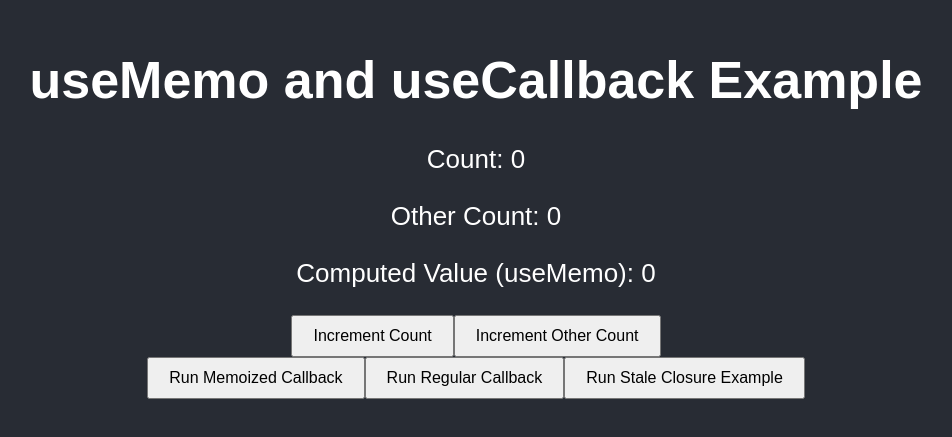
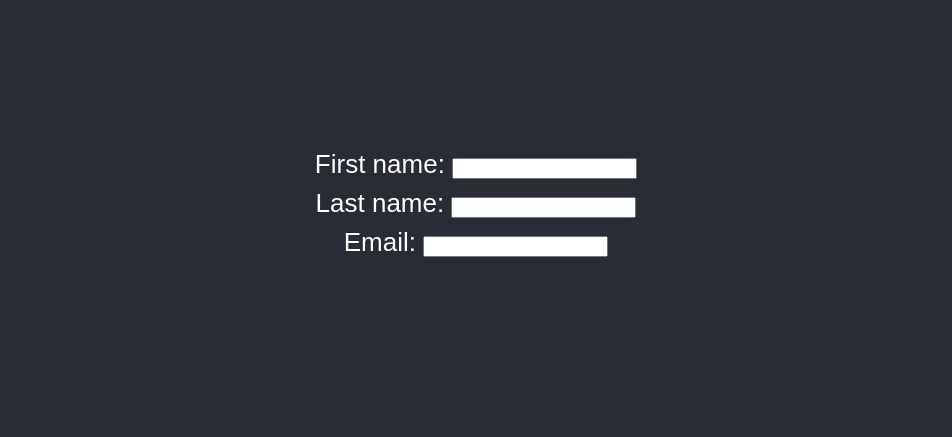
Before and after one commit to troloko8/FrontLearning, a React (Create React App) app in the folder react-learning-tool/: page / in a window 1280 px wide. Shown: the part 193-630 px from the top of the page, without its empty margins (164-1116 px from the left). Built offline with nearby package versions, Linux system fonts and the light colour scheme.

Commit message:
Optimazed Reduxer example

```diff
--- a/react-learning-tool/src/App.tsx
+++ b/react-learning-tool/src/App.tsx
@@ -10,6 +10,8 @@ import { TearingExample } from './components/useSyncExternalStore/TearingExample
 import FragmentsExample from './components/fragments/FragmentsExample';
 import OptimazedList from './components/optimazedList/OptimazedList';
 import UseMemoCallbackExample from './components/useMemoCalback/useMemoCalback';
+import { CustomHookExample } from './components/customHook/CustomHookExample';
+import { ReducerForm } from './components/useReducer/ReducerForm';
 
 function App() {
 
@@ -26,7 +28,9 @@ function App() {
         {/* <FragmentsExample /> */}
 
         {/* <OptimazedList /> */}
-        <UseMemoCallbackExample />
+        {/* <UseMemoCallbackExample /> */}
+        {/* <CustomHookExample /> */}
+        <ReducerForm />
       </main>
     </div>
   );
--- /dev/null
+++ b/react-learning-tool/src/components/useReducer/ReducerForm.tsx
@@ -0,0 +1,69 @@
+import React from "react"
+import { TextInput } from "./TextInput"
+
+export type StateType = {
+    firstName: string
+    lastName: string
+    email: string
+}
+
+type Action =
+    | { type: 'change'; field: keyof StateType; value: string }
+
+function reducer(state: StateType, action: Action): StateType {
+    switch (action.type) {
+        case 'change':
+        // ВАЖНО: меняем ТОЛЬКО одно поле
+        return {
+            ...state,
+            [action.field]: action.value,
+        }
+        default:
+        return state
+    }
+}
+
+export function ReducerForm() {
+    const [state, dispatch] = React.useReducer(reducer, {
+        firstName: '',
+        lastName: '',
+        email: '',
+    })
+
+    // const handleChange = React.useCallback(
+    //     (field: keyof State) => (value: string) => {
+    //     dispatch({ type: 'change', field, value })
+    //     },
+    //     []
+    // )
+
+    const handleChange = React.useCallback(
+        (field: keyof StateType, value: string) => {
+            dispatch({ type: 'change', field, value })
+        }, [])
+
+    return (
+        <>
+            <TextInput
+                label="First name"
+                value={state.firstName}
+                onChange={handleChange}
+                field="firstName"
+            />
+
+            <TextInput
+                label="Last name"
+                value={state.lastName}
+                onChange={handleChange}
+                field="lastName"
+            />
+
+            <TextInput
+                label="Email"
+                value={state.email}
+                onChange={handleChange}
+                field="email"
+            />
+        </>
+    )
+}
--- /dev/null
+++ b/react-learning-tool/src/components/useReducer/TextInput.tsx
@@ -0,0 +1,28 @@
+import React from "react"
+import { StateType } from "./ReducerForm"
+
+type InputProps = {
+    label: string
+    value: string
+    field: keyof StateType
+    onChange: (field: keyof StateType, value: string) => void
+}
+
+export const TextInput = React.memo(function TextInput({
+    label,
+    value,
+    field,
+    onChange,
+}: InputProps) {
+    console.log('render:', label)
+
+    return (
+        <label style={{ display: 'block', marginBottom: 8 }}>
+        {label}:{' '}
+        <input
+            value={value}
+            onChange={e => onChange(field, e.target.value)}
+        />
+        </label>
+    )
+})
```
